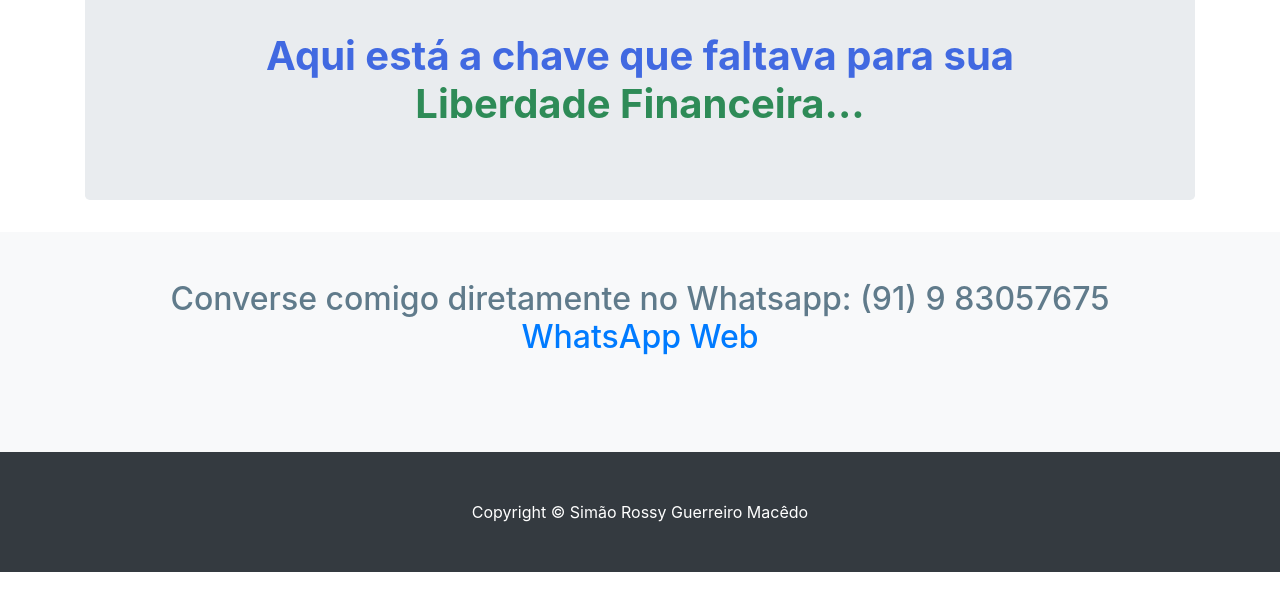
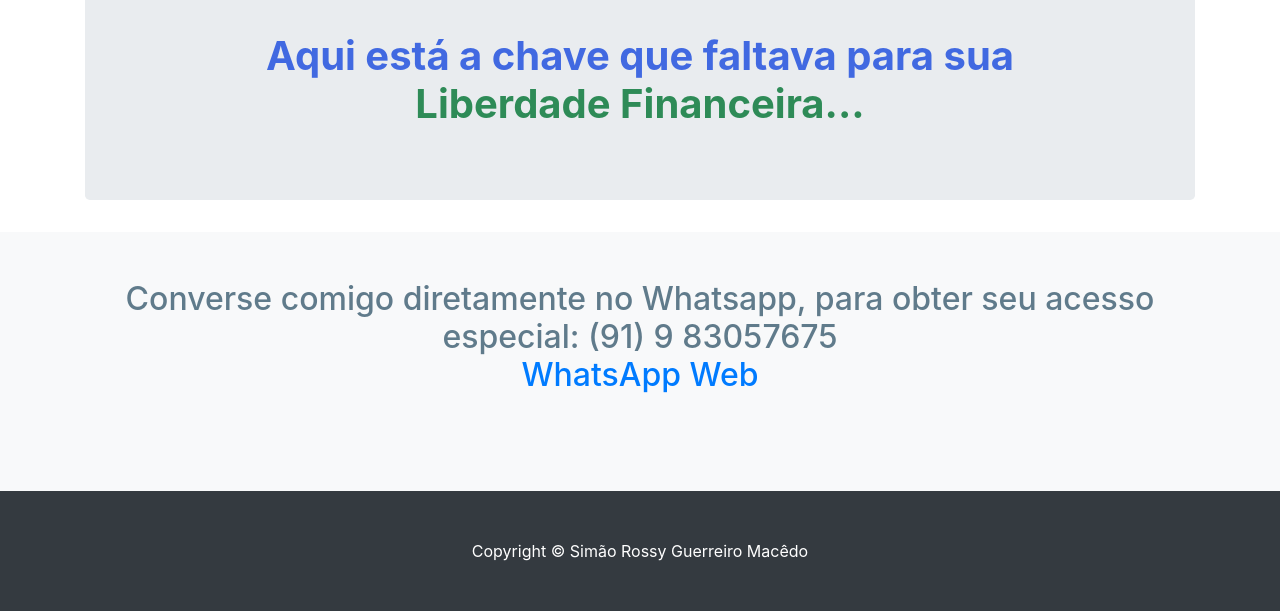
Before and after one commit to simaorossy/ProjectVidaLivre, a plain HTML site: page index3.html in a window 1280 px wide. Shown: the part 837-1448 px from the top of the page. Before the commit the page ends 1409 px from the top, so only its background shows below. Drawn offline with Linux system fonts and the light colour scheme.

Commit message:
Update index3.html

```diff
--- a/index3.html
+++ b/index3.html
@@ -54,7 +54,7 @@
             <div class="container">
 
                 <h2 class="m-0 text-center">
-                    <font color=#607B8B> Converse comigo diretamente no Whatsapp: (91) 9 83057675
+                    <font color=#607B8B> Converse comigo diretamente no Whatsapp, para obter seu acesso especial: (91) 9 83057675
 
                 <br>
                  <a href="https://api.whatsapp.com/send?phone=5591983057675">WhatsApp Web</a>
```
